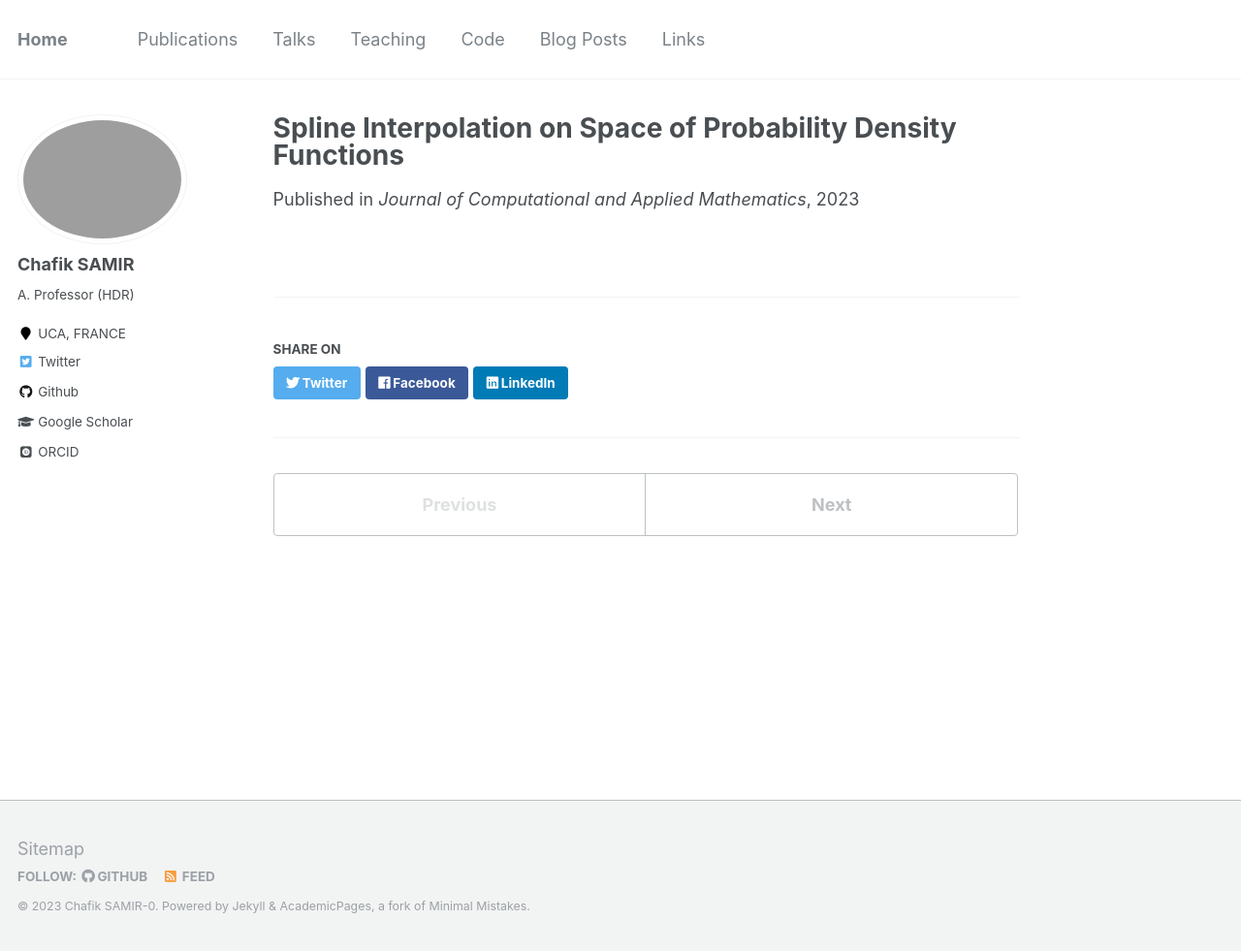
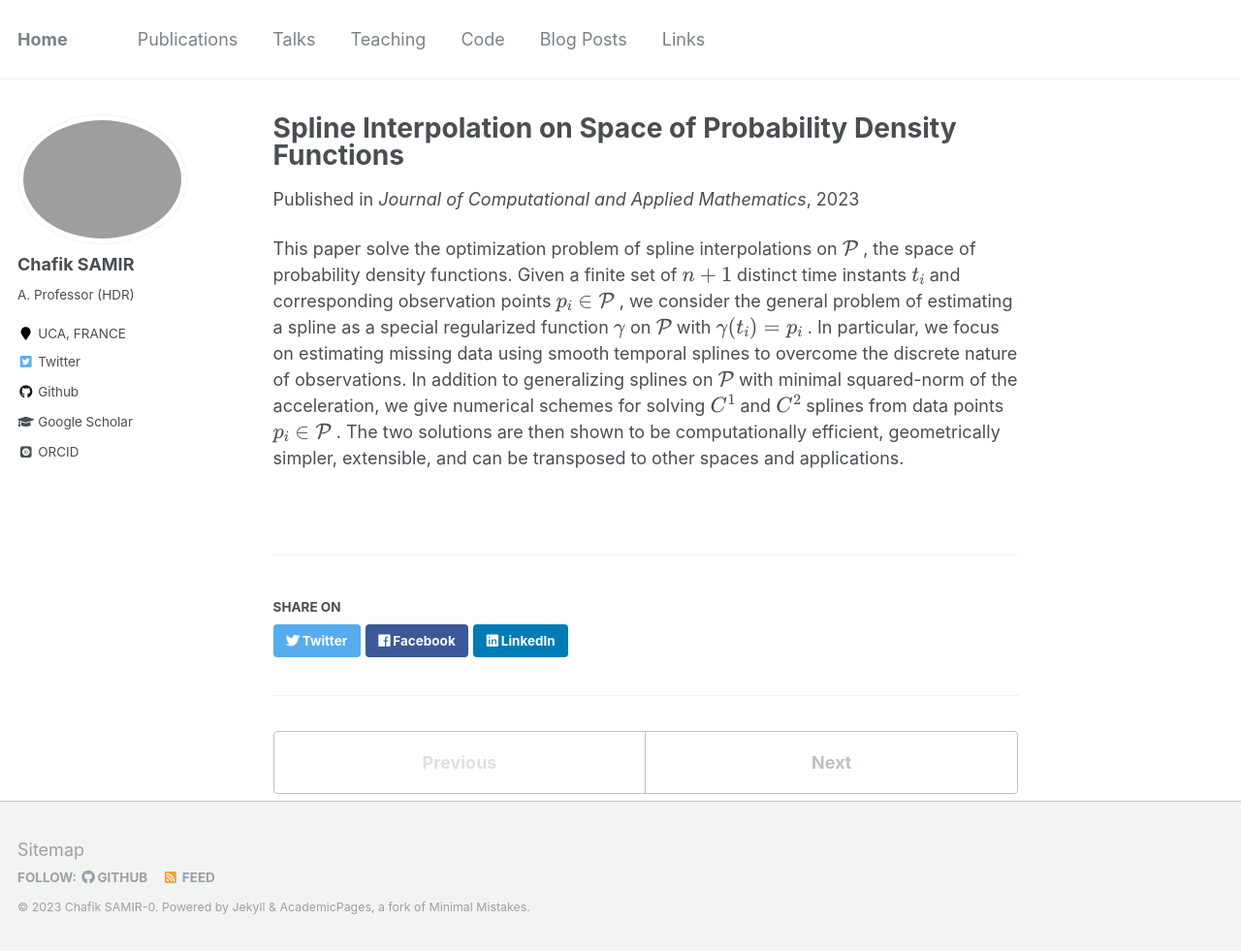
Before and after one commit to Chsamir/chsamir.github.io, a Jekyll site: the page built from _publications/2009-10-01-paper-title-number-1.md, in a window 1280 px wide and 981 px high. Shown: the whole window at 97% size. Built offline with Jekyll 4.4.1, drawn with Linux system fonts in a browser that asks for light colours; some web fonts are replaced; formulas are drawn with MathJax 3.

Commit message:
Update 2009-10-01-paper-title-number-1.md

```diff
--- a/_publications/2009-10-01-paper-title-number-1.md
+++ b/_publications/2009-10-01-paper-title-number-1.md
@@ -7,3 +7,4 @@ date: 2023-03-23
 venue: 'Journal of Computational and Applied Mathematics'
 paperurl: '[http://academicpages.github.io/files/paper1.pdf](https://link.springer.com/article/10.1007/s40314-023-02262-5)'
 ---
+This paper solve the optimization problem of spline interpolations on $$\mathcal {P}$$ , the space of probability density functions. Given a finite set of $$n+1$$ distinct time instants $$t_i$$ and corresponding observation points $$p_i \in \mathcal {P}$$ , we consider the general problem of estimating a spline as a special regularized function $$\gamma $$ on $$\mathcal {P}$$ with $$\gamma (t_i)=p_i$$ . In particular, we focus on estimating missing data using smooth temporal splines to overcome the discrete nature of observations. In addition to generalizing splines on $$\mathcal {P}$$ with minimal squared-norm of the acceleration, we give numerical schemes for solving $$C^1$$ and $$C^2$$ splines from data points $$p_i \in \mathcal {P}$$ . The two solutions are then shown to be computationally efficient, geometrically simpler, extensible, and can be transposed to other spaces and applications.
```
